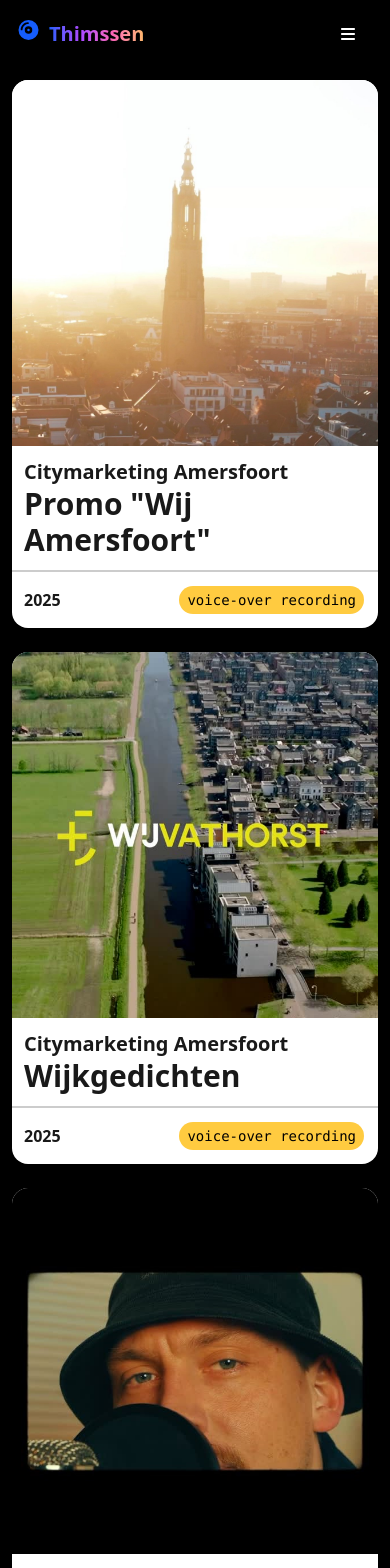
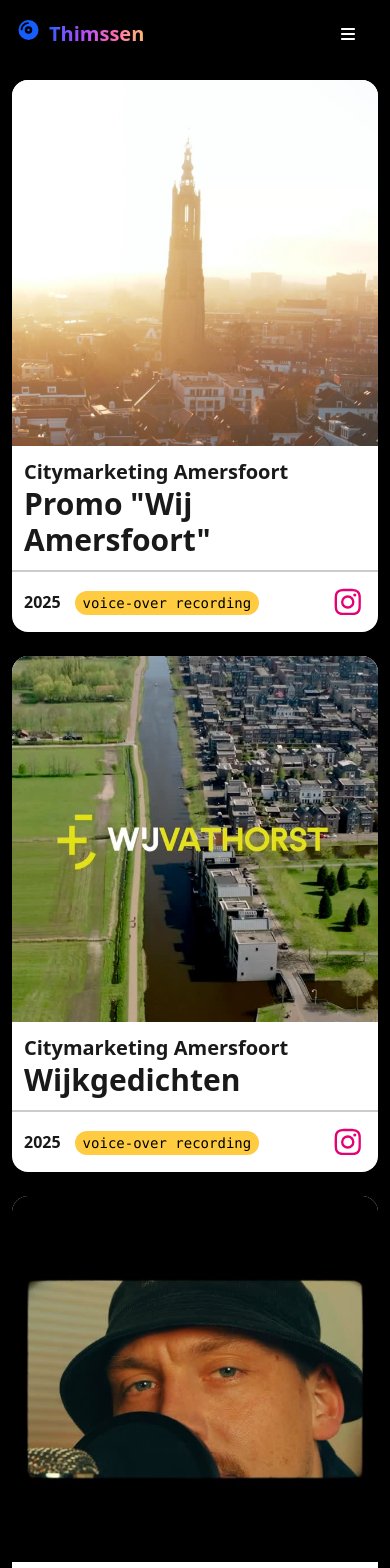
Before and after one commit to thelvp/thimssen, a React (Vite) app: page /work in a window 390 px wide. Shown: the top 1568 px of the page. Built offline with nearby package versions, Linux system fonts and the light colour scheme; the HTML template or start-up script is replaced by a standard one.

Commit message:
Update styling, delete overlay

```diff
--- a/src/components/PortfolioItem/PortfolioContent.tsx
+++ b/src/components/PortfolioItem/PortfolioContent.tsx
@@ -1,8 +1,10 @@
+import { FontAwesomeIcon } from '@fortawesome/react-fontawesome';
+import { ICON_MAP } from '../../utils/ICON_MAP';
 import type { PortfolioItemProps } from './PortfolioItem';
 
 type PortfolioContentProps = Pick<
   PortfolioItemProps,
-  'title' | 'artistName' | 'year' | 'categoryItems'
+  'title' | 'artistName' | 'year' | 'categoryItems' | 'links'
 >;
 
 export const PortfolioContent = ({
@@ -10,25 +12,50 @@
   artistName,
   year,
   categoryItems,
+  links,
 }: PortfolioContentProps) => {
   return (
     <>
-      <div className="flex flex-col justify-center p-3 font-extrabold">
-        <h3 className="text-xl">{artistName}</h3>
-        <h3 className="text-3xl">{title}</h3>
+      {/* Artist & title  */}
+      <div className="flex justify-between p-3 font-extrabold">
+        <div className="flex flex-col justify-center">
+          <h3 className="text-xl">{artistName}</h3>
+          <h3 className="text-3xl">{title}</h3>
+        </div>
       </div>
 
+      {/* Year & category items */}
       <div className="flex items-center justify-between border-t-2 border-black/20 p-3">
-        <p className="mr-8 text-base font-bold">{year}</p>
-        <ul className="flex flex-wrap">
+        <p className="mr-3 text-base font-bold">{year}</p>
+        <ul className="flex-10 flex flex-wrap">
           {categoryItems.map((item) => (
-            <li key={item} className="flex justify-evenly">
-              <span className="m-0.5 rounded-2xl bg-amber-400/75 px-2 py-1 font-mono text-sm text-black">
+            <li key={item} className="m-0.5">
+              <span className="rounded-2xl bg-amber-400/75 px-2 py-1 font-mono text-sm text-black">
                 {item}
               </span>
             </li>
           ))}
         </ul>
+
+        {/* Social media icons  */}
+        <ul className="flex flex-wrap">
+          {links.map((link) => {
+            const { icon, classes } =
+              ICON_MAP[link.mediaType] || ICON_MAP.Other;
+
+            return (
+              <li
+                key={link.url}
+                className={`text-3xl ${classes} z-20 cursor-pointer`}
+              >
+                <a href={link.url} target="_blank" rel="noopener noreferrer">
+                  <FontAwesomeIcon icon={icon} aria-hidden="true" />
+                  <span className="sr-only">Open on {link.mediaType}</span>
+                </a>
+              </li>
+            );
+          })}
+        </ul>
       </div>
     </>
   );
--- a/src/components/PortfolioItem/PortfolioItem.tsx
+++ b/src/components/PortfolioItem/PortfolioItem.tsx
@@ -1,6 +1,7 @@
-import { PortfolioItemOverlay } from './PortfolioItemOverlay';
 import { PortfolioImage } from './PortfolioImage';
 import { PortfolioContent } from './PortfolioContent';
+import { FontAwesomeIcon } from '@fortawesome/react-fontawesome';
+import { ICON_MAP } from '../../utils/ICON_MAP';
 
 export type MediaType = 'Instagram' | 'Youtube' | 'Spotify' | 'Other';
 
@@ -13,12 +14,6 @@
   imageSrc: string;
 }
 
-type Props = PortfolioItemProps & {
-  isOpen?: boolean;
-  onOpen?: () => void;
-  onClose?: () => void;
-};
-
 export const PortfolioItem = ({
   artistName,
   title,
@@ -26,41 +21,11 @@
   categoryItems,
   links = [],
   imageSrc,
-  isOpen = false,
-  onOpen,
-  onClose,
-}: Props) => {
-  const modalOpen = isOpen;
-  const idBase = `${artistName}-${title}`.replace(/\s+/g, '-').toLowerCase();
-
-  const toggleClick = () => {
-    if (modalOpen) {
-      onClose?.();
-    } else {
-      onOpen?.();
-    }
-  };
-
-  const closeOverlay = () => {
-    onClose?.();
-  };
-
+}: PortfolioItemProps) => {
   return (
     <div
-      role="button"
       tabIndex={0}
-      aria-expanded={modalOpen}
-      aria-controls={`${idBase}-overlay`}
-      onKeyDown={(e) => {
-        if (e.key === 'Enter' || e.key === ' ') {
-          e.preventDefault();
-          toggleClick();
-        }
-      }}
-      onClick={toggleClick}
-      onMouseEnter={() => onOpen?.()}
-      onMouseLeave={() => onClose?.()}
-      className="relative m-3 transform cursor-pointer overflow-hidden rounded-2xl bg-white text-left text-black/90"
+      className="m-3 overflow-hidden rounded-2xl bg-white text-left text-black/90"
     >
       {/* Image */}
       <PortfolioImage imageSrc={imageSrc} />
@@ -71,16 +36,8 @@
         title={title}
         year={year}
         categoryItems={categoryItems}
+        links={links}
       />
-
-      {/* Overlay controlled by parent */}
-      {modalOpen && (
-        <PortfolioItemOverlay
-          links={links}
-          closeOverlay={closeOverlay}
-          modalOpen={modalOpen}
-        />
-      )}
     </div>
   );
 };
--- a/src/components/PortfolioItem/PortfolioItemOverlay.tsx
+++ /dev/null
@@ -1,68 +0,0 @@
-import { faLink } from '@fortawesome/free-solid-svg-icons';
-import { FontAwesomeIcon } from '@fortawesome/react-fontawesome';
-import type { MediaType } from './PortfolioItem';
-import { ICON_COLOR_MAP, ICON_MAP } from '../../utils';
-import { useIsMobile } from '../../hooks/useIsMobile';
-
-interface PortfolioItemOverlayProps {
-  links: { url: string; mediaType: MediaType }[];
-  closeOverlay: () => void;
-  modalOpen: boolean;
-}
-
-export const PortfolioItemOverlay = ({
-  links,
-  closeOverlay,
-  modalOpen,
-}: PortfolioItemOverlayProps) => {
-  const isMobile = useIsMobile();
-
-  return (
-    <div
-      role="dialog"
-      aria-hidden={!modalOpen}
-      className="absolute inset-0 z-50 flex flex-col items-center justify-center bg-black/80 p-6 text-white"
-      onClick={(e) => {
-        if (e.target === e.currentTarget) closeOverlay();
-      }}
-    >
-      <p className="mb-6 text-center text-3xl">Luisteren:</p>
-      <ul className="flex gap-6">
-        {links.map((link) => {
-          const Icon = ICON_MAP[link.mediaType] || faLink;
-          const colorClass =
-            ICON_COLOR_MAP[link.mediaType] || ICON_COLOR_MAP.Other;
-
-          return (
-            <li
-              key={link.url}
-              className={`text-6xl ${
-                isMobile
-                  ? `text-${colorClass}`
-                  : `text-white hover:text-${colorClass}`
-              }`}
-            >
-              <a
-                href={link.url}
-                target="_blank"
-                rel="noopener noreferrer"
-                onClick={(e) => {
-                  e.stopPropagation();
-                  closeOverlay();
-                }}
-                className="inline-flex items-center justify-center"
-              >
-                <FontAwesomeIcon
-                  icon={Icon}
-                  aria-hidden="true"
-                  focusable={false}
-                />
-                <span className="sr-only">Open on {link.mediaType}</span>
-              </a>
-            </li>
-          );
-        })}
-      </ul>
-    </div>
-  );
-};
--- a/src/components/PortfolioItem/index.ts
+++ b/src/components/PortfolioItem/index.ts
@@ -1,4 +1,3 @@
 export * from './PortfolioContent';
 export * from './PortfolioImage';
 export * from './PortfolioItem';
-export * from './PortfolioItemOverlay';
--- a/src/components/index.ts
+++ b/src/components/index.ts
@@ -1,7 +1,6 @@
 export * from './Navbar';
 export * from './Footer';
 export * from './PortfolioItem';
-
 export * from './ContactForm/ContactForm';
 export * from './Layout/Layout';
 export * from './Logo/Logo';
--- a/src/pages/Work.tsx
+++ b/src/pages/Work.tsx
@@ -1,10 +1,7 @@
-import { useState } from 'react';
 import { PORTFOLIO_ITEMS } from '../data/PORTFOLIO_ITEMS';
 import { PortfolioItem } from '../components/PortfolioItem/PortfolioItem';
 
 export function Work() {
-  const [openItemId, setOpenItemId] = useState<string | null>(null);
-
   return (
     <div className="w-full md:w-[90%]">
       <div className="grid w-full grid-cols-1 sm:grid-cols-2 md:grid-cols-3 md:gap-2">
@@ -21,9 +18,6 @@
               categoryItems={item.categoryItems}
               imageSrc={item.imageSrc}
               links={item.links}
-              isOpen={openItemId === idBase}
-              onOpen={() => setOpenItemId(idBase)}
-              onClose={() => setOpenItemId(null)}
             />
           );
         })}
--- a/src/utils/ICON_COLOR_MAP.ts
+++ /dev/null
@@ -1,8 +0,0 @@
-import type { MediaType } from '../components/PortfolioItem/PortfolioItem';
-
-export const ICON_COLOR_MAP: Record<MediaType, string> = {
-  Instagram: 'pink-600',
-  Spotify: 'green-500',
-  Youtube: 'red-500',
-  Other: 'blue-400',
-};
--- a/src/utils/ICON_MAP.ts
+++ b/src/utils/ICON_MAP.ts
@@ -4,11 +4,18 @@
   faYoutube,
 } from '@fortawesome/free-brands-svg-icons';
 import { faLink } from '@fortawesome/free-solid-svg-icons';
+import type { IconDefinition } from '@fortawesome/fontawesome-svg-core';
 import type { MediaType } from '../components/PortfolioItem/PortfolioItem';
 
-export const ICON_MAP: Record<MediaType, any> = {
-  Instagram: faInstagram,
-  Spotify: faSpotify,
-  Youtube: faYoutube,
-  Other: faLink,
+export const ICON_MAP: Record<
+  MediaType,
+  { icon: IconDefinition; classes: string }
+> = {
+  Instagram: {
+    icon: faInstagram,
+    classes: 'text-pink-600 hover:text-orange-800',
+  },
+  Spotify: { icon: faSpotify, classes: 'text-green-500 hover:text-green-700' },
+  Youtube: { icon: faYoutube, classes: 'text-red-500 hover:text-red-700' },
+  Other: { icon: faLink, classes: 'text-blue-500 hover:text-blue-700' },
 };
--- a/src/utils/index.ts
+++ /dev/null
@@ -1,2 +0,0 @@
-export * from './ICON_COLOR_MAP';
-export * from './ICON_MAP';
```
